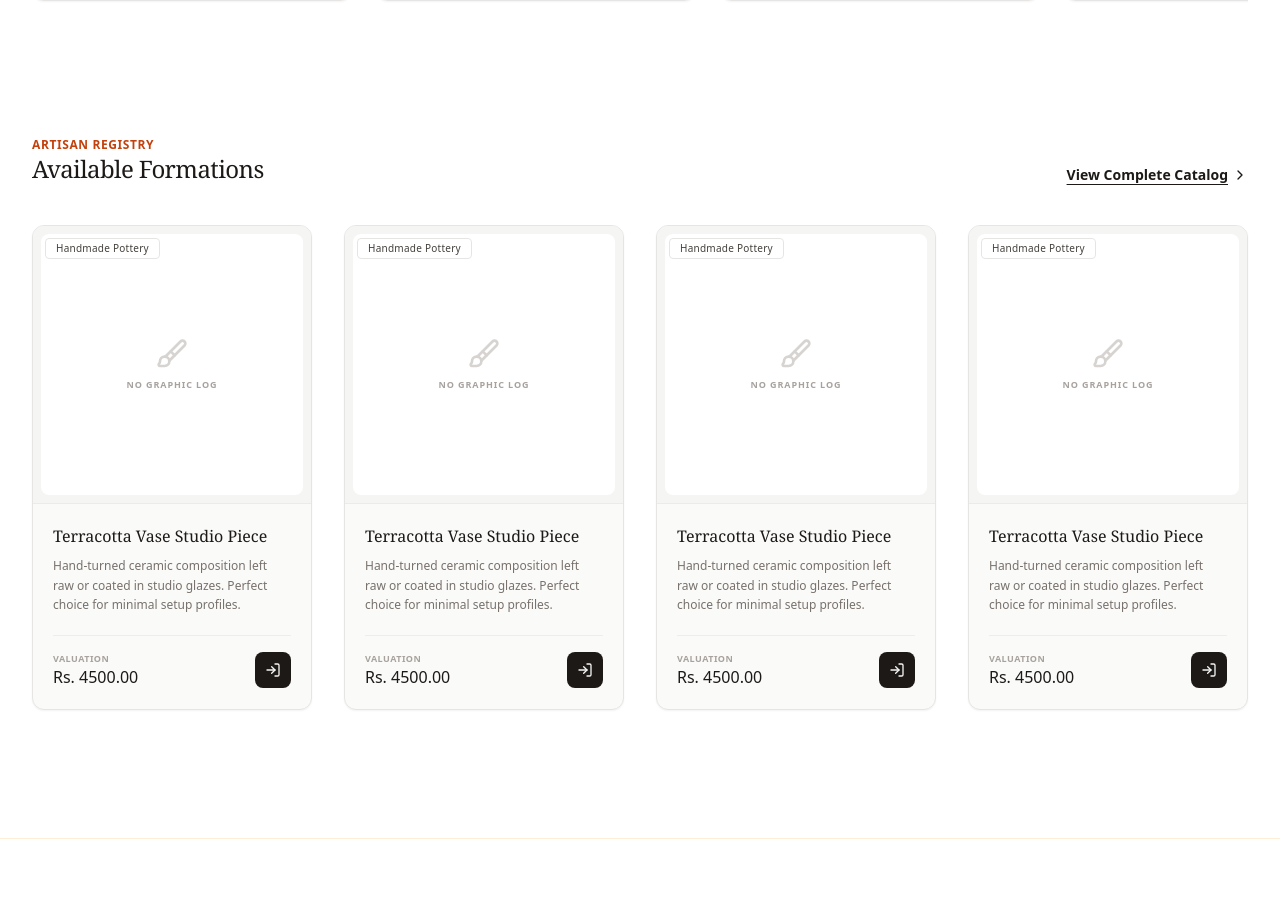
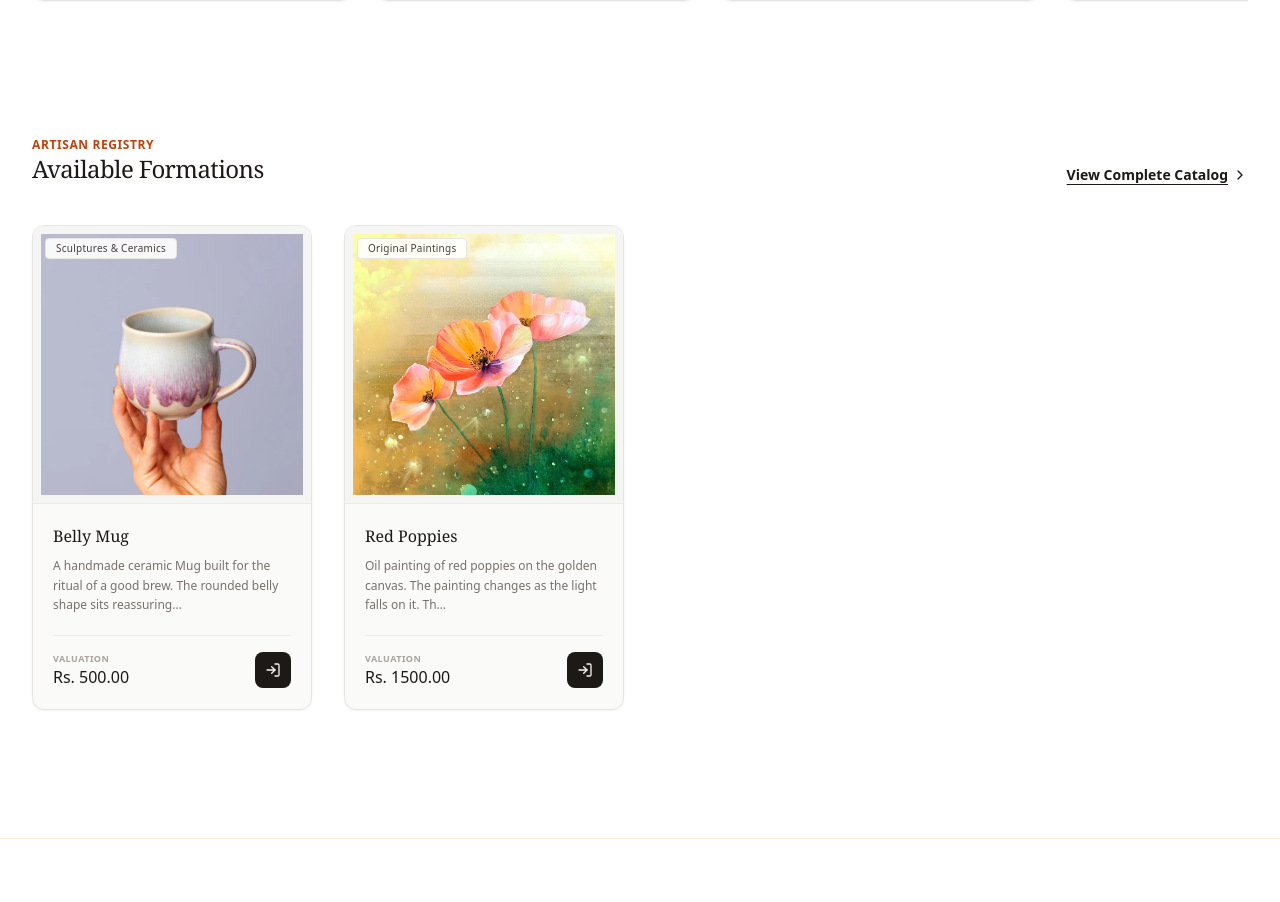
Before and after one commit to bipinjlimbu/B2C-E-Commerce---Django-Project-II, a Django app: page / in a window 1280 px wide. Shown: the part 971-1873 px from the top of the page. Run offline with Django 5.2, Linux system fonts and the light colour scheme; data comes from the database, SQL or seed files in the repository; both versions use the stored data as it was after the commit.

Commit message:
Products Data Fetched in Home Page

```diff
--- a/cc_project/cc_app/templates/main/home_page.html
+++ b/cc_project/cc_app/templates/main/home_page.html
@@ -134,26 +134,30 @@
             </div>
 
             <div class="grid grid-cols-1 sm:grid-cols-2 md:grid-cols-3 lg:grid-cols-4 gap-8">
-                {% for i in '1234' %}
+                {% for product in products %}
                 <div class="bg-stone-50 border border-stone-200 rounded-xl overflow-hidden shadow-sm hover:shadow-md transition-all flex flex-col group relative">
 
-                    <a href="/products/1/" class="flex flex-col flex-grow">
+                    <a href="/products/{{ product.id }}/" class="flex flex-col flex-grow">
                         <div class="aspect-square w-full bg-stone-100 flex items-center justify-center p-2 relative overflow-hidden border-b border-stone-200/60">
                             <div class="w-full h-full flex flex-col items-center justify-center bg-white rounded-lg">
-                                <i data-lucide="brush" class="w-8 h-8 text-stone-300 group-hover:text-orange-600 transition-colors duration-300"></i>
-                                <span class="text-[9px] uppercase tracking-widest text-stone-400 font-bold mt-2">No Graphic Log</span>
+                                {% if product.product_image %}
+                                    <img src="{{ product.product_image.url }}" alt="{{ product.name }}" class="w-full h-full object-cover">
+                                {% else %}
+                                    <i data-lucide="brush" class="w-8 h-8 text-stone-300 group-hover:text-orange-600 transition-colors duration-300"></i>
+                                    <span class="text-[9px] uppercase tracking-widest text-stone-400 font-bold mt-2">No Graphic Log</span>
+                                {% endif %}
                             </div>
                             <span class="absolute top-3 left-3 bg-white/90 border border-stone-200 backdrop-blur-sm text-[10px] font-medium tracking-wide text-stone-700 px-2.5 py-0.5 rounded">
-                                Handmade Pottery
+                                {{ product.get_category_display }}
                             </span>
                         </div>
 
                         <div class="p-5 flex-grow space-y-2">
                             <h3 class="font-serif text-stone-900 text-base group-hover:text-orange-700 transition-colors line-clamp-1">
-                                Terracotta Vase Studio Piece
+                                {{ product.name }}
                             </h3>
                             <p class="text-xs text-stone-500 font-normal leading-relaxed line-clamp-2">
-                                Hand-turned ceramic composition left raw or coated in studio glazes. Perfect choice for minimal setup profiles.
+                                {{ product.description |truncatechars:100|default:"No description available." }}
                             </p>
                         </div>
                     </a>
@@ -162,7 +166,7 @@
                         <div class="flex items-center justify-between pt-4 border-t border-stone-200/60">
                             <div class="flex flex-col">
                                 <span class="text-[9px] uppercase font-bold tracking-wider text-stone-400">Valuation</span>
-                                <span class="text-base font-normal text-stone-900">Rs. 4500.00</span>
+                                <span class="text-base font-normal text-stone-900">Rs. {{ product.price }}</span>
                             </div>
 
                             {% if user.is_authenticated and not user.is_staff %}
@@ -181,6 +185,11 @@
                         </div>
                     </div>
                 </div>
+                {% empty %}
+                    <div class="col-span-full text-center py-12">
+                        <i data-lucide="box" class="w-8 h-8 text-stone-300 mx-auto mb-4"></i>
+                        <p class="text-sm text-stone-500">No products available at the moment. Please check back later.</p>
+                    </div>
                 {% endfor %}
             </div>
         </section>
--- a/cc_project/cc_app/views/main_view.py
+++ b/cc_project/cc_app/views/main_view.py
@@ -1,4 +1,6 @@
 from django.shortcuts import render
+from ..models import Product
 
 def home_page(request):
-    return render(request, 'main/home_page.html')
+    products = Product.objects.filter(is_active=True).order_by('-created_at')[:10]
+    return render(request, 'main/home_page.html', {'products': products})
--- a/cc_project/static/css/styles.css
+++ b/cc_project/static/css/styles.css
@@ -563,6 +563,10 @@ Ensure the default browser behavior of the `hidden` attribute.
   z-index: 30;
 }
 
+.col-span-full {
+  grid-column: 1 / -1;
+}
+
 .m-0 {
   margin: 0px;
 }
```
Also changed, not shown: cc_project/db.sqlite3, cc_project/media/images/products/Belly_Mug.webp (added).
